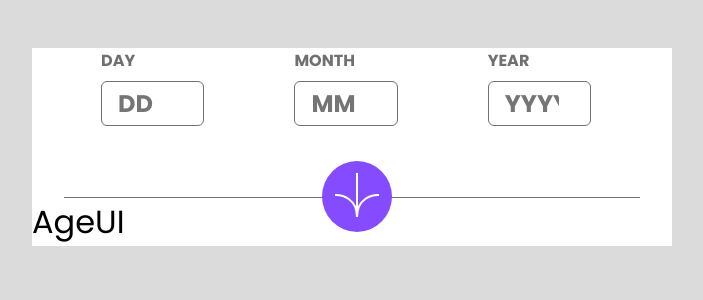
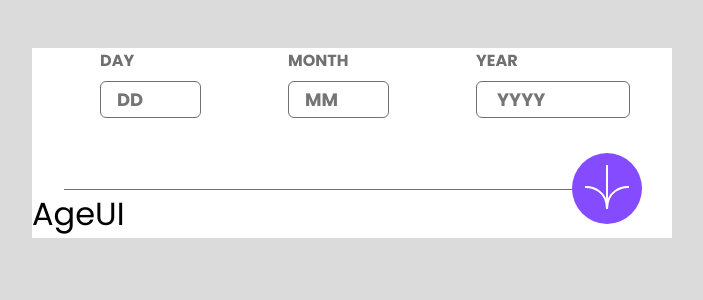
Before and after one commit to computeronaldo/Age-Calculator-App, a React (Vite) app: page / in a window 1280 px wide. Shown: the top 300 px of the page, without its empty margins (288-991 px from the left). Built offline with nearby package versions, Linux system fonts and the light colour scheme.

Commit message:
styles: implemented CSS rules for invalid date in Age Form

```diff
--- a/src/components/AgeForm.css
+++ b/src/components/AgeForm.css
@@ -8,6 +8,7 @@ form {
   display: flex;
   justify-content: space-around;
   gap: 0.25rem;
+  padding-right: 1rem;
 }
 
 .form-input {
@@ -26,11 +27,25 @@ form {
 .form-input input {
   width: 60%;
   padding: 0.25rem 1rem;
-  font-size: x-large;
+  font-size: large;
   font-weight: bold;
   font-family: inherit;
   border-radius: 6px;
   border: 1.5px solid hsl(0, 1%, 44%);
+}
+
+.form-input .empty {
+  color: hsl(0, 100%, 67%);
+}
+
+.resize {
+  font-size: small;
+  /* white-space: nowrap; */
+}
+
+#year {
+  width: 100%;
+  padding: 0.25rem 1.25rem;
 }
 
 form > button {
@@ -39,7 +54,14 @@ form > button {
   top: 35px;
   left: calc(50% - 30px);
   border-radius: 50%;
-  padding: 0.75rem;
+  padding: 0.5rem;
   background-color: hsl(259, 100%, 65%);
   border: none;
 }
+
+@media only screen and (min-width: 768px) {
+  form > button {
+    left: calc(90% - 10px);
+    padding: 0.75rem;
+  }
+}
```
